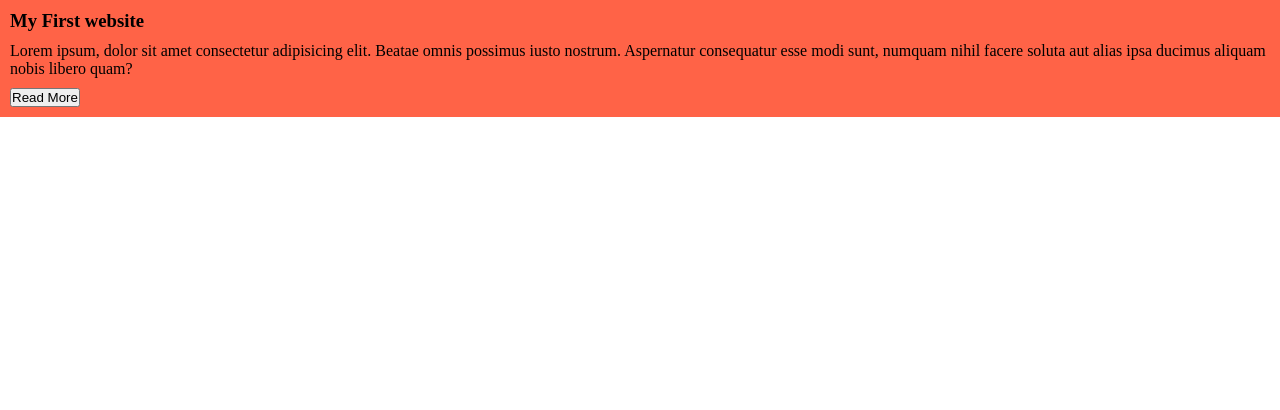
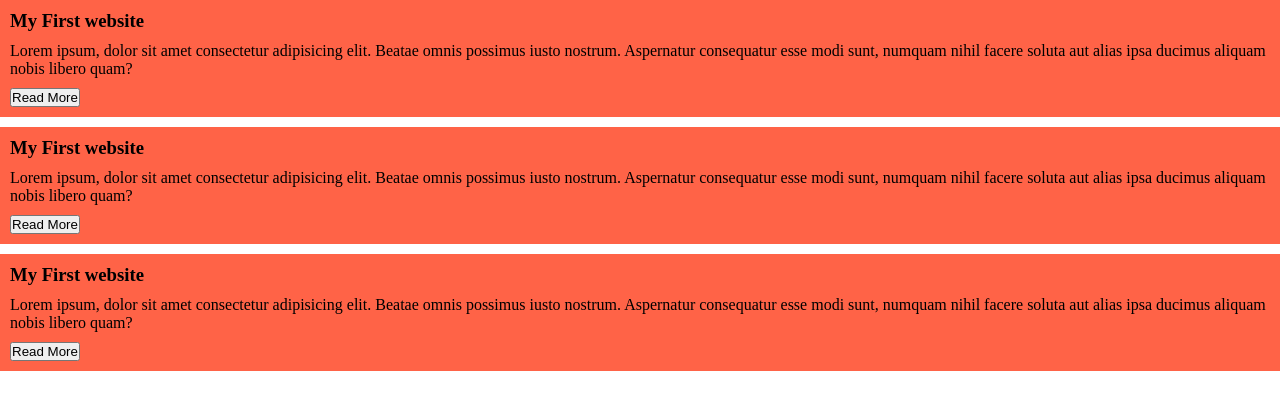
Before and after one commit to Shakilkhan223/my-first-get-repo, a plain HTML site: page index.html in a window 1280 px wide. Drawn offline with Linux system fonts and the light colour scheme.

Commit message:
my second and third blog added

```diff
--- a/index.html
+++ b/index.html
@@ -16,5 +16,23 @@
       </p>
       <button>Read More</button>
     </div>
+    <div>
+      <h3>My First website</h3>
+      <p>
+        Lorem ipsum, dolor sit amet consectetur adipisicing elit. Beatae omnis
+        possimus iusto nostrum. Aspernatur consequatur esse modi sunt, numquam
+        nihil facere soluta aut alias ipsa ducimus aliquam nobis libero quam?
+      </p>
+      <button>Read More</button>
+    </div>
+    <div>
+      <h3>My First website</h3>
+      <p>
+        Lorem ipsum, dolor sit amet consectetur adipisicing elit. Beatae omnis
+        possimus iusto nostrum. Aspernatur consequatur esse modi sunt, numquam
+        nihil facere soluta aut alias ipsa ducimus aliquam nobis libero quam?
+      </p>
+      <button>Read More</button>
+    </div>
   </body>
 </html>
--- a/styles/blog.css
+++ b/styles/blog.css
@@ -6,6 +6,7 @@
 div {
   background-color: tomato;
   padding: 10px;
+  margin-bottom: 10px;
 }
 
 p {
```
